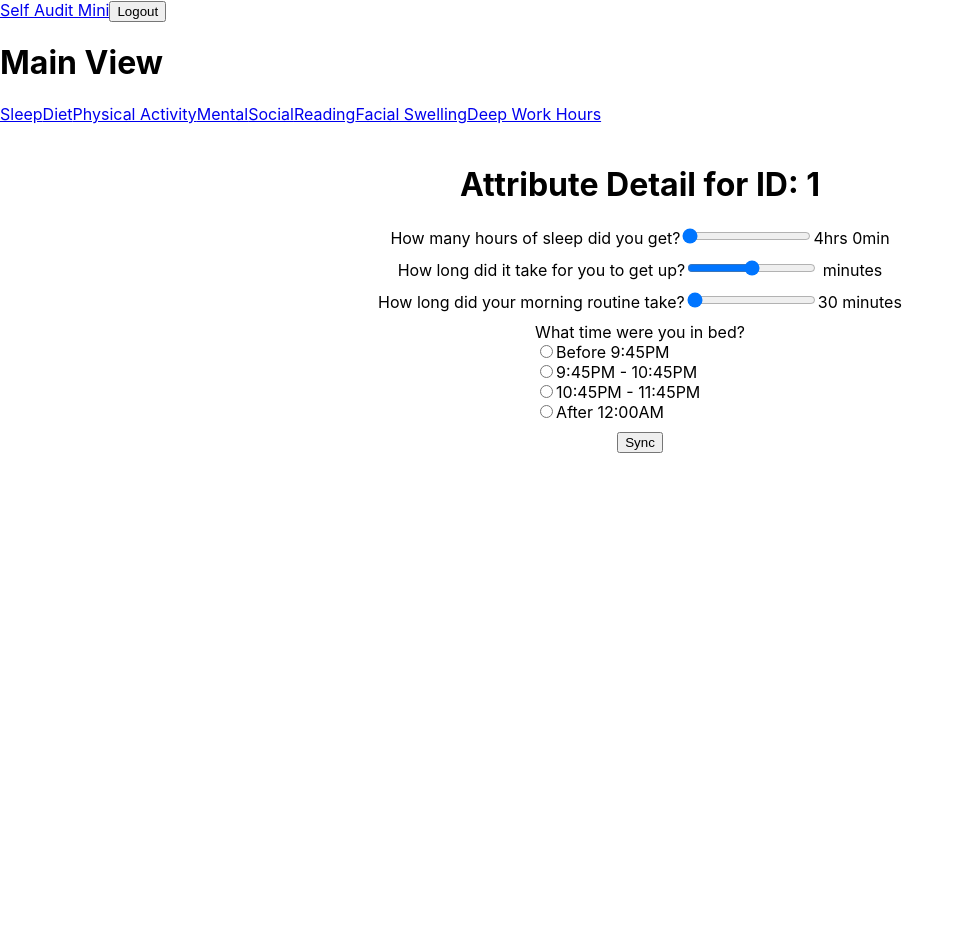
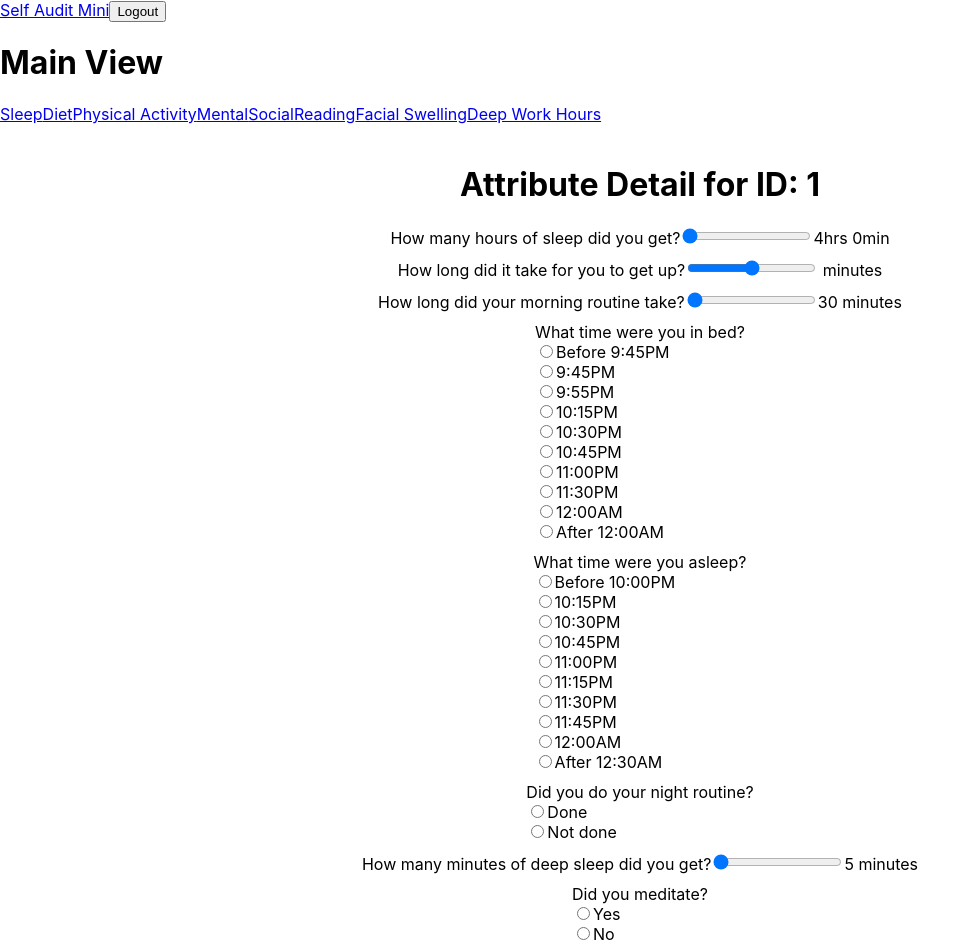
Before and after one commit to anishsharma21/self-audit-mini, a React (Create React App) app in the folder client/: page /protected/1 in a window 1280 px wide. Shown: the top 952 px of the page, without its empty margins (0-980 px from the left). Before the commit the page ends 800 px from the top, so only its background shows below. Built offline with nearby package versions, Linux system fonts and the light colour scheme; no server answers; sample sign-in values are in the browser's storage.

Commit message:
added questions for sleep database

```diff
--- a/client/src/attributeQuestions.js
+++ b/client/src/attributeQuestions.js
@@ -4,9 +4,13 @@ export const attributeQuestions = {
         questions: [
             { inputType: 'range', question: 'How many hours of sleep did you get?', min: 4, max: 8.5, step: 0.25, unit: 'hours', propertyName: 'Hours-of-sleep', propertyPrefix: "Time sleeping: ", propertySuffix: " hours" },
             { inputType: 'range', question: 'How long did it take for you to get up?', min: 0, max: 60, step: 5, unit: 'minutes', propertyName: 'Morning-routine-time', propertyPrefix: "Got up after: ", propertySuffix: " minutes" },
-            { inputType: 'range', question: 'How long did your morning routine take?', min: 30, max: 120, step: 15, unit: 'minutes', propertyName: 'Time-taken-to-get-up', propertyPrefix: "Morning Routine: ", propertySuffix: " minutes" },
-            { inputType: 'radio', question: 'What time were you in bed?', options: ['Before 9:45PM', '9:45PM - 10:45PM', '10:45PM - 11:45PM', 'After 12:00AM'], propertyName: 'Bedtime', propertyPrefix: "Bedtime: ", propertySuffix: "" },
-            // Add more sleep questions here
+            { inputType: 'range', question: 'How long did your morning routine take?', min: 30, max: 120, step: 5, unit: 'minutes', propertyName: 'Time-taken-to-get-up', propertyPrefix: "Morning Routine: ", propertySuffix: " minutes" },
+            { inputType: 'radio', question: 'What time were you in bed?', options: ['Before 9:45PM', '9:45PM', '9:55PM', '10:15PM', '10:30PM', '10:45PM', '11:00PM', '11:30PM', '12:00AM', 'After 12:00AM'], propertyName: 'Bedtime', propertyPrefix: "Bedtime: ", propertySuffix: "" },
+            { inputType: 'radio', question: 'What time were you asleep?', options: ['Before 10:00PM', '10:15PM', '10:30PM', '10:45PM', '11:00PM', '11:15PM', '11:30PM', '11:45PM', '12:00AM', 'After 12:30AM'], propertyName: 'Asleep-at', propertyPrefix: "Asleep at: ", propertySuffix: "" },
+            { inputType: 'radio', question: 'Did you do your night routine?', options: ['Done', 'Not done'], propertyName: 'Night-routine', propertyPrefix: "Night routine: ", propertySuffix: "" },
+            { inputType: 'range', question: 'How many minutes of deep sleep did you get?', min: 5, max: 120, step: 5, unit: 'minutes', propertyName: 'Deep-sleep', propertyPrefix: "Deep Sleep: ", propertySuffix: " minutes" },
+            { inputType: 'radio', question: 'Did you meditate?', options: ['Yes', 'No'], propertyName: 'Meditated', propertyPrefix: "Meditated: ", propertySuffix: "" },
+            { inputType: 'radio', question: 'Did you get your morning steps in?', options: ['Done', 'Not done'], propertyName: 'Meditated', propertyPrefix: "Morning steps: ", propertySuffix: "" },
         ],
     },
     2: {
--- a/client/src/components/AttributeDetail/AttributeDetail.js
+++ b/client/src/components/AttributeDetail/AttributeDetail.js
@@ -12,19 +12,16 @@ import { attributeQuestions } from '../../attributeQuestions';
 import { convertToHoursAndMinutes } from '../../utils';
 
 const AttributeDetail = () => {
-    console.log('Rendering AttributeDetail component');
     const { id } = useParams();
     const questions = useMemo(() => attributeQuestions[id]?.questions || [], [id]);
 
     const [values, setValues] = useState(questions.map(question => question.min || ''));
 
-    // Add this useEffect hook
     useEffect(() => {
         setValues(questions.map(question => question.min || ''));
     }, [id, questions]);
 
     useEffect(() => {
-        console.log(id, questions);
         const fetchData = async () => {
             try {
                 const attribute = attributeQuestions[id];
@@ -33,30 +30,19 @@ const AttributeDetail = () => {
                 const now = DateTime.now().setZone('Australia/Sydney');
                 const currentDate = DateTime.utc(now.year, now.month, now.day).toISODate();
 
-                // Retrieve all pages from the database
                 const pagesResponse = await axios.post(`http://localhost:5001/notion/${databaseId}/query`);
 
-                console.log('Pages response:', pagesResponse.data.results); // Log the response
-
-                // Filter the pages to find one with the same date
                 const existingPage = pagesResponse.data.results.find(page => {
                     const pageDate = DateTime.fromISO(page.properties.Date.date.start);
                     return pageDate.hasSame(DateTime.fromISO(currentDate), 'day');
                 });
 
                 if (existingPage) {
-                    console.log('Existing page:', existingPage); // Log the existing page
-
-                    // If a page exists, update the values state with the existing data
                     const newValues = questions.map(question => {
-                        console.log('Existing page properties:', existingPage.properties[question.propertyName]?.rich_text[0]);
                         let existingValue = existingPage.properties[question.propertyName]?.rich_text[0]?.plain_text;
-                        console.log(`Existing value for ${question.propertyName}:`, existingValue); // Log the existing value
 
                         if (typeof existingValue === 'string') {
-                            // Split the string into parts using the first colon as the delimiter
                             const parts = existingValue.split(/:(.+)/);
-                            // The actual value should be the rest of the string, after trimming any leading or trailing whitespace
                             existingValue = parts[1]?.trim();
                         }
 
@@ -67,15 +53,11 @@ const AttributeDetail = () => {
                             } else if (question.inputType === 'checkbox') {
                                 return existingValue.toLowerCase() === 'true';
                             } else if (question.inputType === 'radio') {
-                                // Define a function to determine if an option matches the existing value
                                 const isOptionMatching = (option) => {
-                                    // Create a regular expression from the option
                                     const regex = new RegExp(`^${option.trim()}$`, 'i');
-                                    // If the existing value matches the regular expression, it's a match
                                     return regex.test(existingValue);
                                 };
 
-                                // Find the option that matches the existing value
                                 const matchingOption = question.options.find(isOptionMatching);
 
                                 return matchingOption || question.options[0];
@@ -117,12 +99,11 @@ const AttributeDetail = () => {
 
             let properties = {};
 
-            // Add the "Name" and "Date" properties
             properties["Name"] = {
                 "title": [
                     {
                         "text": {
-                            "content": "🌕🌕🌕🌗🌑" // Replace with the actual title
+                            "content": "🌕🌕🌕🌗🌑"
                         }
                     }
                 ]
@@ -157,23 +138,19 @@ const AttributeDetail = () => {
                 };
             }
 
-            // Retrieve all pages from the database
             const pagesResponse = await axios.post(`http://localhost:5001/notion/${databaseId}/query`);
 
-            // Filter the pages to find one with the same date
             const existingPage = pagesResponse.data.results.find(page => {
                 const pageDate = DateTime.fromISO(page.properties.Date.date.start);
                 return pageDate.hasSame(DateTime.fromISO(currentDate), 'day');
             });
 
             if (existingPage) {
-                // If a page exists, send a PATCH request
                 const response = await axios.patch(`http://localhost:5001/notion/${existingPage.id}`, {
                     properties: properties
                 });
                 console.log(response.data);
             } else {
-                // If no page exists, send a POST request
                 const response = await axios.post('http://localhost:5001/notion', {
                     parent: { database_id: databaseId },
                     properties: properties
```
